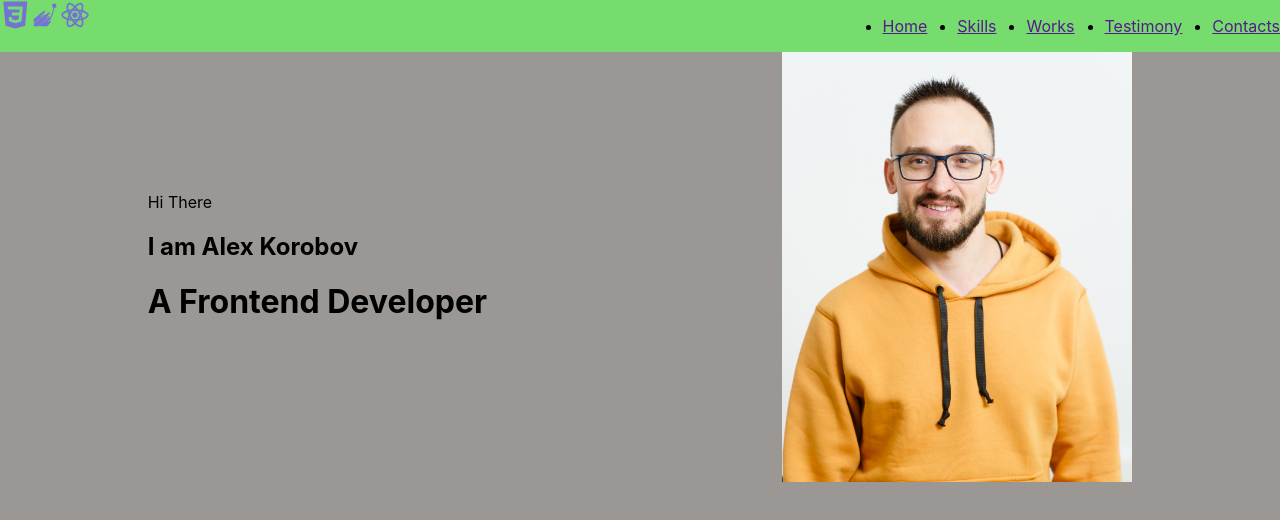
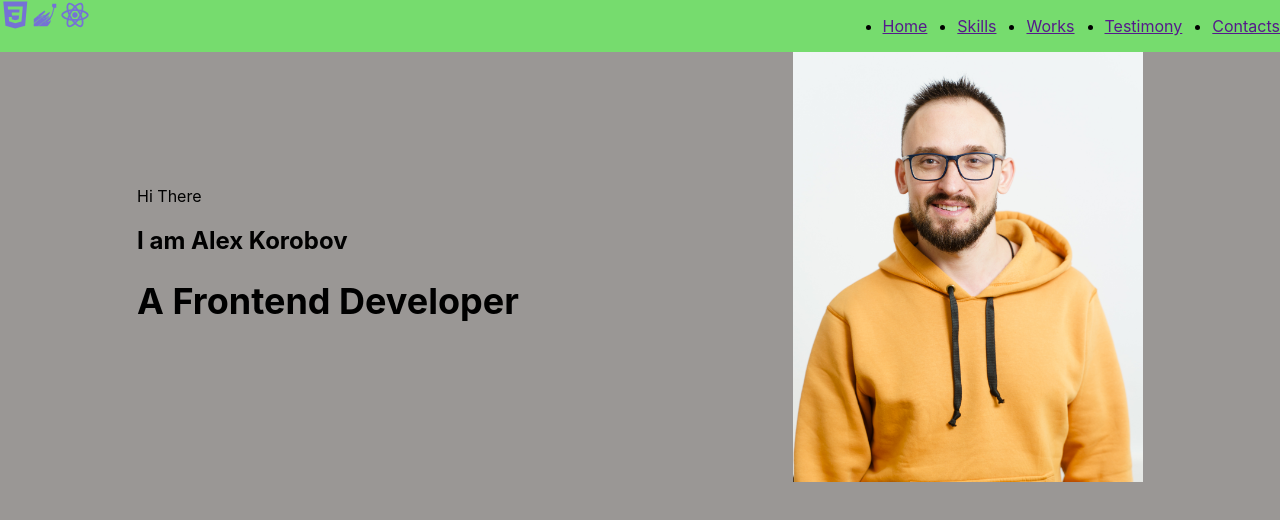
Before and after one commit to dktwho/portfolio-start-project-main, a React app: page / in a window 1280 px wide. Shown: the top 520 px of the page. Built offline with nearby package versions, Linux system fonts and the light colour scheme.

Commit message:
feat: create styled component MainTitle

```diff
--- a/src/layout/sections/main/Main.tsx
+++ b/src/layout/sections/main/Main.tsx
@@ -10,7 +10,7 @@ export const Main = () => {
                 <div>
                     <span>Hi There</span>
                     <h2>I am Alex Korobov</h2>
-                    <h1>A Frontend Developer</h1>
+                    <MainTitle>A Frontend Developer</MainTitle>
                 </div>
                 <Photo src={photo}/>
             </FlexWrapper>
@@ -27,5 +27,7 @@ const Photo = styled.img`
 const StyledMain = styled.div`
   min-height: 100vh;
   background-color: #9a9795;
-
 `
+const MainTitle = styled.h1`
+  font-size: 36px;
+`
```
